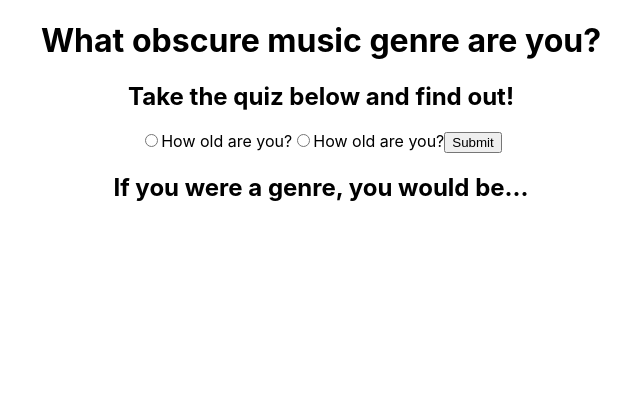
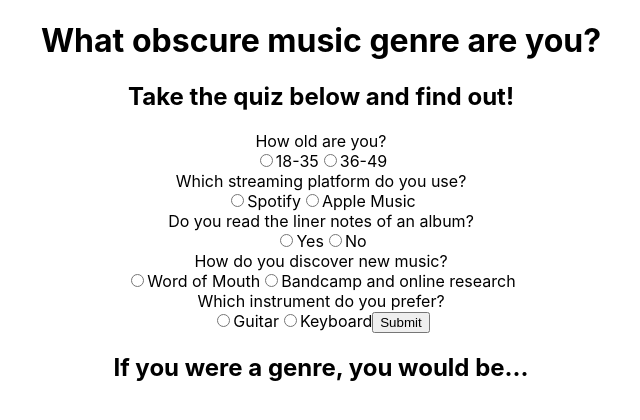
Before and after one commit to francellafiallos/francella-fiallos-project-3, a React (Create React App) app: page / in a window 1280 px wide. Shown: the top 420 px of the page, without its empty margins (319-959 px from the left). Built offline with nearby package versions, Linux system fonts and the light colour scheme.

Commit message:
added more questions to the form and updated the react logic

```diff
--- a/src/components/Form.js
+++ b/src/components/Form.js
@@ -4,8 +4,13 @@ import axios from 'axios';
 const Form = () => {
     //saving the API data in state
   const [genre, setGenre] = useState("");
+  const [questionOne, setQuestionOne] = useState("");
+  const [questionTwo, setQuestionTwo] = useState("");
+  const [questionThree, setQuestionThree] = useState("");
+  const [questionFour, setQuestionFour] = useState("");
+  const [questionFive, setQuestionFive] = useState("");
+
 //   const [error, setError] = useState(false);
-
 
   const handleSubmit = (e) => {
     e.preventDefault();
@@ -13,27 +18,250 @@ const Form = () => {
     fetchData();
   }
 
+  const handleRadioOneChange = (event) => {
+    setQuestionOne(event.target.value);
+  }
+
+  const handleRadioTwoChange = (event) => {
+    setQuestionTwo(event.target.value);
+  }
+
+  const handleRadioThreeChange = (event) => {
+    setQuestionThree(event.target.value);
+  }
+
+  const handleRadioFourChange = (event) => {
+    setQuestionFour(event.target.value);
+  }
+
+  const handleRadioFiveChange = (event) => {
+    setQuestionFive(event.target.value);
+  }
+
   //fetching the API data
   const fetchData = () => {
 
       axios ({
-        url: "https://binaryjazz.us/wp-json/genrenator/v1/genre/",
+          url: "https://binaryjazz.us/wp-json/genrenator/v1/genre/100",
           method: "GET",
           dataResponse: "json"
         }).then( (res) => {
             console.log(res.data);
-        setGenre(res.data);
+
+       let genres = filterResult(res.data);
+        console.log(genres);
+        setGenre(pickGenre(genres, res.data[0]));
     })
+
+    //consider each form field and filter results based on their selected value
+    const filterResult = (genres) => {
+
+        const youthwords = ["pop", "trap", "rap"];
+        const oldwords = ["folk", "jazz", "rock"];
+
+        const spotifyWords = ["tronica", "core"];
+        const appleWords = ["trip", "electro", "future"];
+
+        const yesLinerNotesWords = ["swedish", "tropicali", "post"];
+        const noLinerNotesWords = ["korean", "cowbell", "flow"];
+
+        const wordOfMouthWords = ["banjo", "bluegrass"];
+        const bandcampWords = ["goth", "gaze", "power"];
+
+        const guitarWords = ["guitar"];
+        const keyboardWords = ["keyboard", "synth", "piano"];
+
+        // const age = document.querySelector('input[name="age"]:checked').value;
+        // const streamingService = document.querySelector('input[name="streaming"]:checked').value;
+
+        let newGenres = [];
+        for (let i = 0; i < genres.length; i++) {
+            let genre = genres[i];
+
+            // If an expression is true, add the genre to newGenres. this is the conditional logic for age
+            if (questionOne == "18-35" && youthwords.some((word) => {
+                return genre.includes(word);
+            })) {
+              newGenres.push(genre);
+            }
+            else if (questionOne == "36-49" && oldwords.some((word) => {
+                return genre.includes(word);
+            })) {
+              newGenres.push(genre);
+            }
+
+            // streaming conditional logic
+
+            else if (questionTwo == "spotify" && spotifyWords.some((word) => {
+                return genre.includes(word);
+            })) {
+              newGenres.push(genre);
+            }
+            else if (questionTwo == "apple-music" && appleWords.some((word) => {
+                return genre.includes(word);
+            })) {
+              newGenres.push(genre);
+            }
+
+            // liner notes conditional logic
+
+            else if (questionThree == "yes" && yesLinerNotesWords.some((word) => {
+                return genre.includes(word);
+            })) {
+              newGenres.push(genre);
+            }
+            else if (questionThree == "no" && noLinerNotesWords.some((word) => {
+                return genre.includes(word);
+            })) {
+              newGenres.push(genre);
+            }
+
+            // new music conditional logic
+
+            else if (questionFour == "word-of-mouth" && wordOfMouthWords.some((word) => {
+                return genre.includes(word);
+            })) {
+              newGenres.push(genre);
+            }
+            else if (questionFour == "Bandcamp-and-online-research" && bandcampWords.some((word) => {
+                return genre.includes(word);
+            })) {
+              newGenres.push(genre);
+            }
+
+            // instrument conditional logic
+
+            else if (questionFive == "guitar" && guitarWords.some((word) => {
+                return genre.includes(word);
+            })) {
+              newGenres.push(genre);
+            }
+            else if (questionFive == "keyboard" && keyboardWords.some((word) => {
+                return genre.includes(word);
+            })) {
+              newGenres.push(genre);
+            }
+          }
+
+          // Remove all old genres and replace them with new genres
+          genres = newGenres; // This line modifies the genres array
+          return genres;
+
+    }
+
+    const pickGenre = (genres, backup) => {
+        if ( genres.length == 0 )
+        return backup;
+        let i = Math.floor(Math.random()*genres.length);
+        return genres[i];
+    }
 
 }
 
     return (
         <section>
             <form onSubmit={handleSubmit}>
-                <input type="radio" value="18-35" id="age-one" name="age" required/>
-                <label htmlFor="age-one">How old are you?</label>
-                <input type="radio" value="36-49" id="age-two" name="age"/>
-                <label htmlFor="age-two">How old are you?</label>
+
+                <legend>How old are you?</legend>
+
+                <input
+                    type="radio"
+                    value="18-35"
+                    id="age-one"
+                    name="age"
+                    checked={questionOne === "18-35"}
+                    onChange={handleRadioOneChange}
+                    required/>
+                <label htmlFor="age-one">18-35</label>
+                <input
+                    type="radio"
+                    value="36-49"
+                    id="age-two"
+                    name="age"
+                    checked={questionOne === "36-49"}
+                    onChange={handleRadioOneChange}/>
+                <label htmlFor="age-two">36-49</label>
+
+                <legend>Which streaming platform do you use?</legend>
+
+                <input
+                    type="radio"
+                    value="spotify"
+                    id="streaming-one"
+                    name="streaming"
+                    checked={questionTwo === "spotify"}
+                    onChange={handleRadioTwoChange}
+                    required/>
+                <label htmlFor="streaming-one">Spotify</label>
+                <input
+                    type="radio"
+                    value="apple-music"
+                    id="streaming-two"
+                    name="streaming"
+                    checked={questionTwo === "apple-music"}
+                    onChange={handleRadioTwoChange}/>
+                <label htmlFor="streaming-two">Apple Music</label>
+
+                <legend>Do you read the liner notes of an album?</legend>
+
+                <input
+                    type="radio"
+                    value="yes"
+                    id="liner-notes-one"
+                    name="liner-notes"
+                    checked={questionThree === "yes"}
+                    onChange={handleRadioThreeChange}
+                    required/>
+                <label htmlFor="liner-notes-one">Yes</label>
+                <input
+                    type="radio"
+                    value="no"
+                    id="liner-notes-two"
+                    name="liner-notes"
+                    checked={questionThree === "no"}
+                    onChange={handleRadioThreeChange}/>
+                <label htmlFor="liner-notes-two">No</label>
+
+                <legend>How do you discover new music?</legend>
+
+                <input
+                    type="radio"
+                    value="word-of-mouth"
+                    id="new-music-one"
+                    name="new-music"
+                    checked={questionFour === "word-of-mouth"}
+                    onChange={handleRadioFourChange}
+                    required/>
+                <label htmlFor="new-music-one">Word of Mouth</label>
+                <input
+                    type="radio"
+                    value="Bandcamp-and-online-research"
+                    id="new-music-two"
+                    name="new-music"
+                    checked={questionFour === "Bandcamp-and-online-research"}
+                    onChange={handleRadioFourChange}/>
+                <label htmlFor="new-music-two">Bandcamp and online research</label>
+
+                <legend>Which instrument do you prefer?</legend>
+
+                <input
+                    type="radio"
+                    value="guitar"
+                    id="instrument-one"
+                    name="instrument"
+                    checked={questionFive === "guitar"}
+                    onChange={handleRadioFiveChange}
+                    required/>
+                <label htmlFor="instrument-one">Guitar</label>
+                <input
+                    type="radio"
+                    value="keyboard"
+                    id="instrument-two"
+                    name="instrument"
+                    checked={questionFive === "keyboard"}
+                    onChange={handleRadioFiveChange}/>
+                <label htmlFor="instrument-two">Keyboard</label>
+
                 <button>Submit</button>
             </form>
             <h2>If you were a genre, you would be...</h2>
```
Lines whose indentation alone changed are shown as unchanged.
